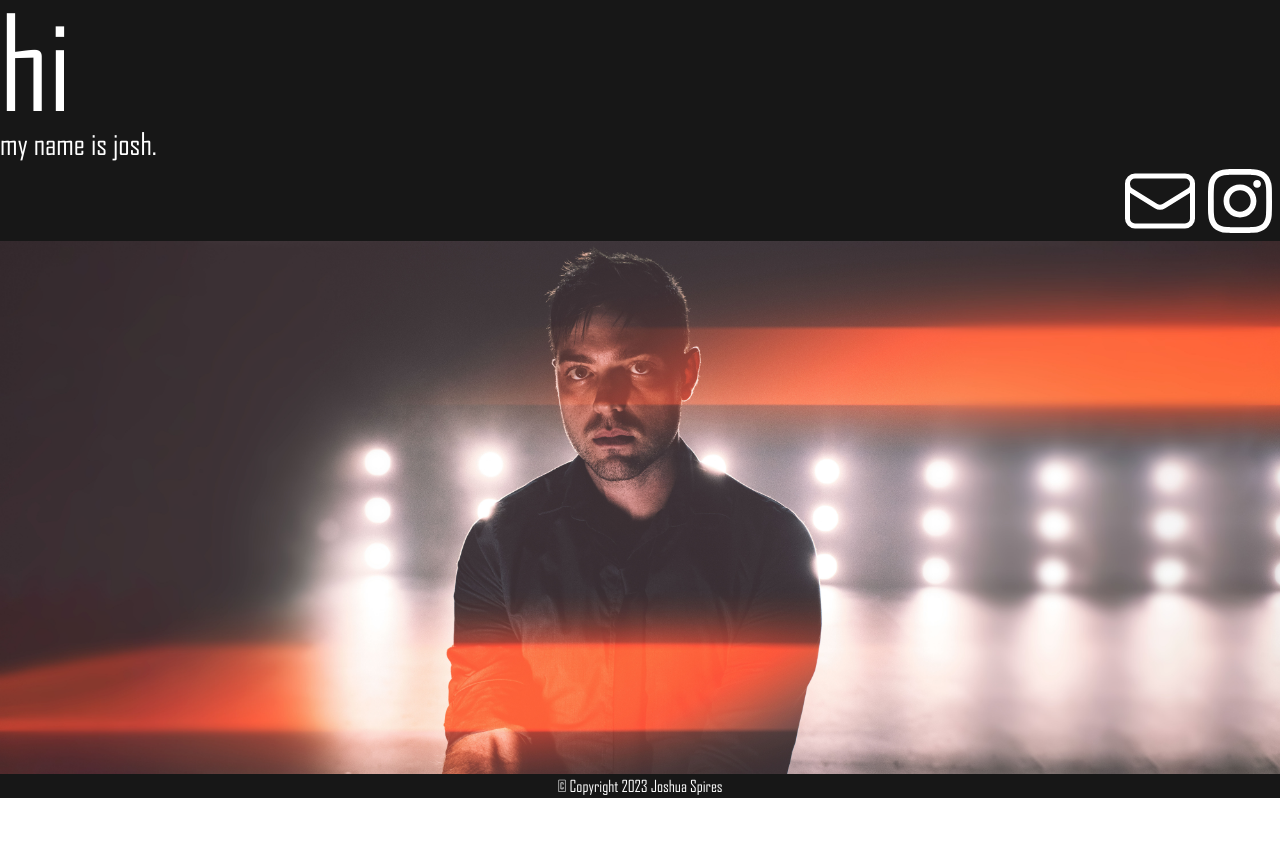
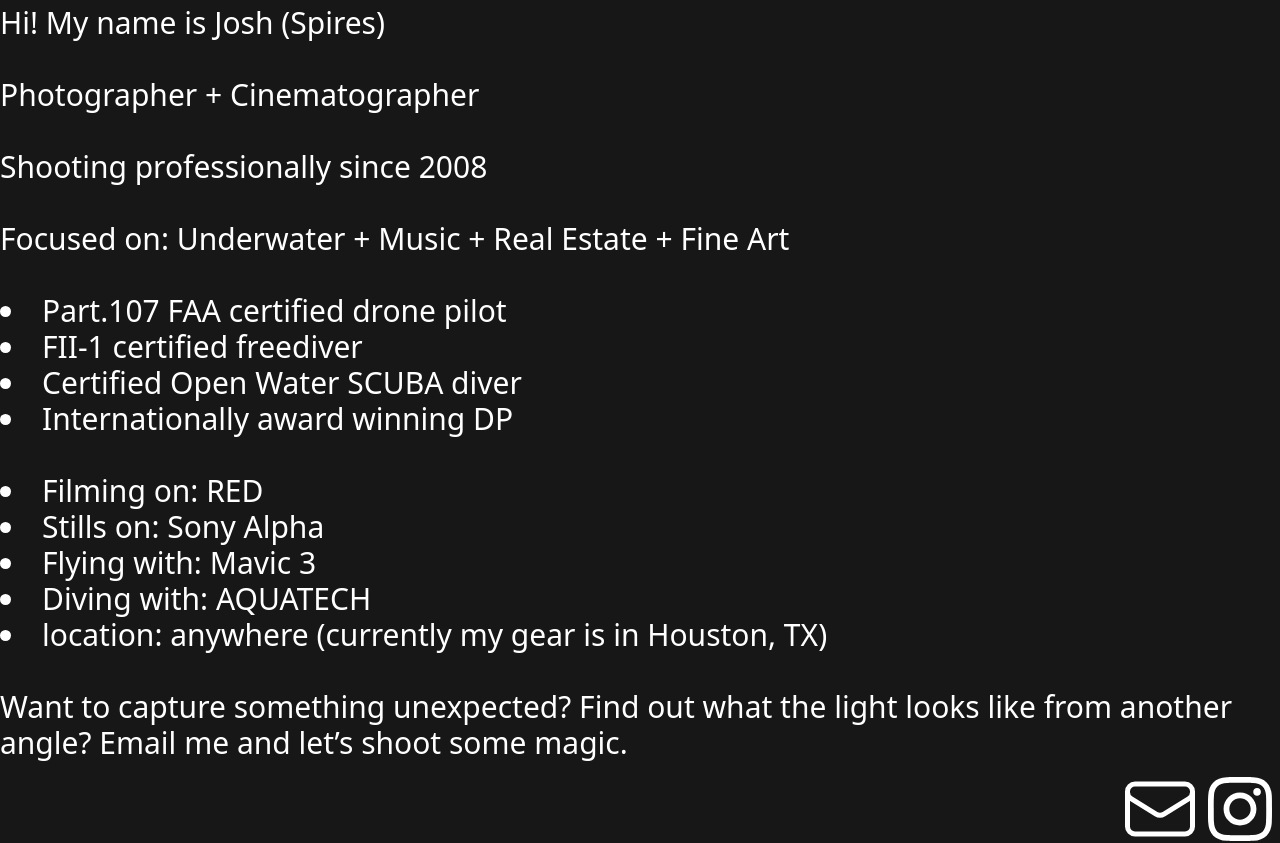
Before and after one commit to lightstudies/lightstudiesweb, a React (Vite) app: page /lightstudiesweb/about in a window 1280 px wide. Shown: the part 600-1443 px from the top of the page. Before the commit the page ends 1398 px from the top, so only its background shows below. Built offline with nearby package versions, Linux system fonts and the light colour scheme.

Commit message:
Updated about me

```diff
--- a/src/pages/AboutPage.jsx
+++ b/src/pages/AboutPage.jsx
@@ -7,10 +7,36 @@
     <div className="flex flex-1 flex-col flex-wrap">
       <div className="md:flex-column flex flex-col justify-center">
         <img src={imgURL} alt="joshua spires camera" className="flex-1" />
-        <div className="w-full flex-1 text-9xl">hi</div>
-        <div className="text-3xl">my name is josh.</div>
-        {/* <img src={imgURL} alt="joshua spires" className="flex-1" /> */}
-        {/* <img src={imgURL} alt="joshua spires" className="flex-1" /> */}
+        <div className="xl:px-0 py-2 px-4 font-default-sans text-lg sm:text-3xl">
+          <p>Hi! My name is Josh (Spires)</p>
+          <br />
+          <p>Photographer + Cinematographer</p>
+          <br />
+          <p>Shooting professionally since 2008</p>
+          <br />
+          <p>Focused on: Underwater + Music + Real Estate + Fine Art</p>
+          <br />
+
+          <ul className="list-inside list-disc">
+            <li>Part.107 FAA certified drone pilot</li>
+            <li>FII-1 certified freediver</li>
+            <li>Certified Open Water SCUBA diver</li>
+            <li>Internationally award winning DP</li>
+          </ul>
+          <br />
+          <ul className="list-inside list-disc">
+            <li>Filming on: RED</li>
+            <li>Stills on: Sony Alpha</li>
+            <li>Flying with: Mavic 3</li>
+            <li>Diving with: AQUATECH</li>
+            <li>location: anywhere (currently my gear is in Houston, TX)</li>
+          </ul>
+          <br />
+          <p>
+            Want to capture something unexpected? Find out what the light looks like from another angle? Email me and
+            let’s shoot some magic.
+          </p>
+        </div>
         <div className="flex justify-end">
           <Link to="mailto:light.studies@gmail.com" target="_blank">
             <svg
```
